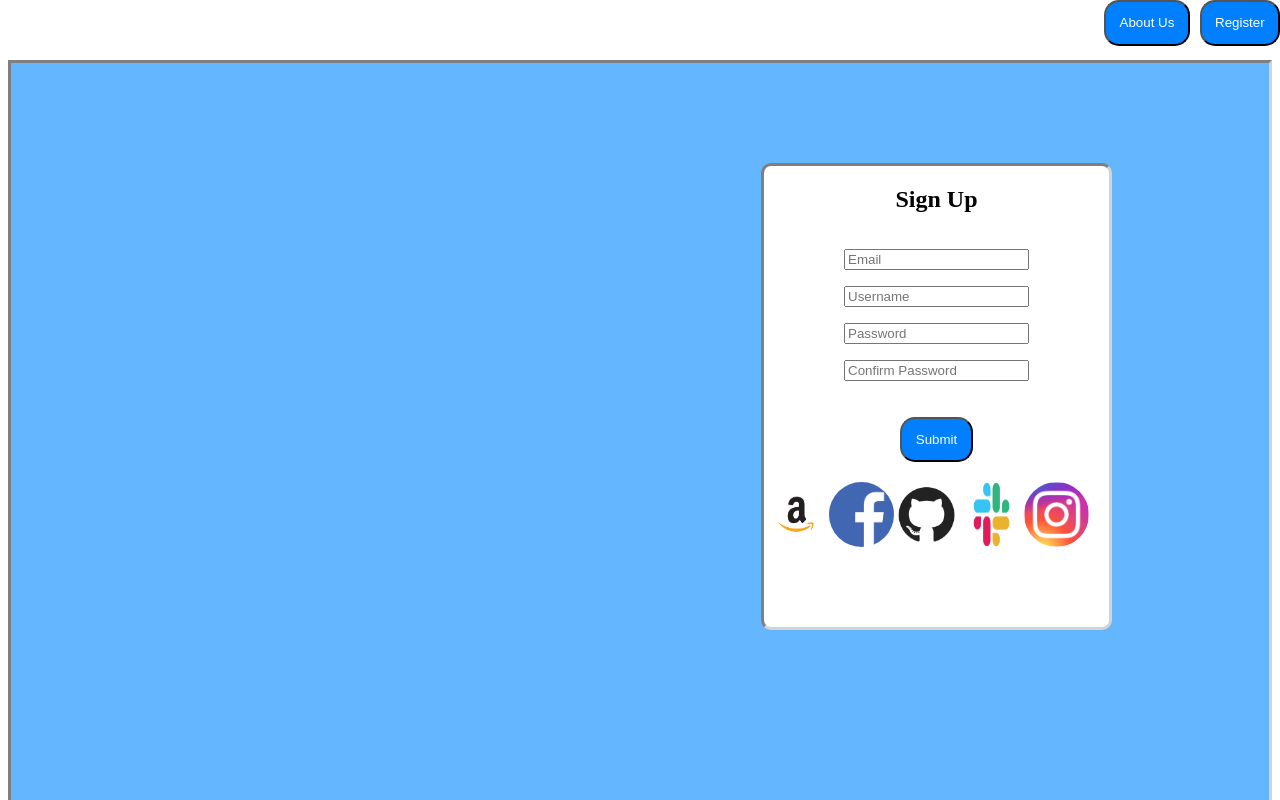
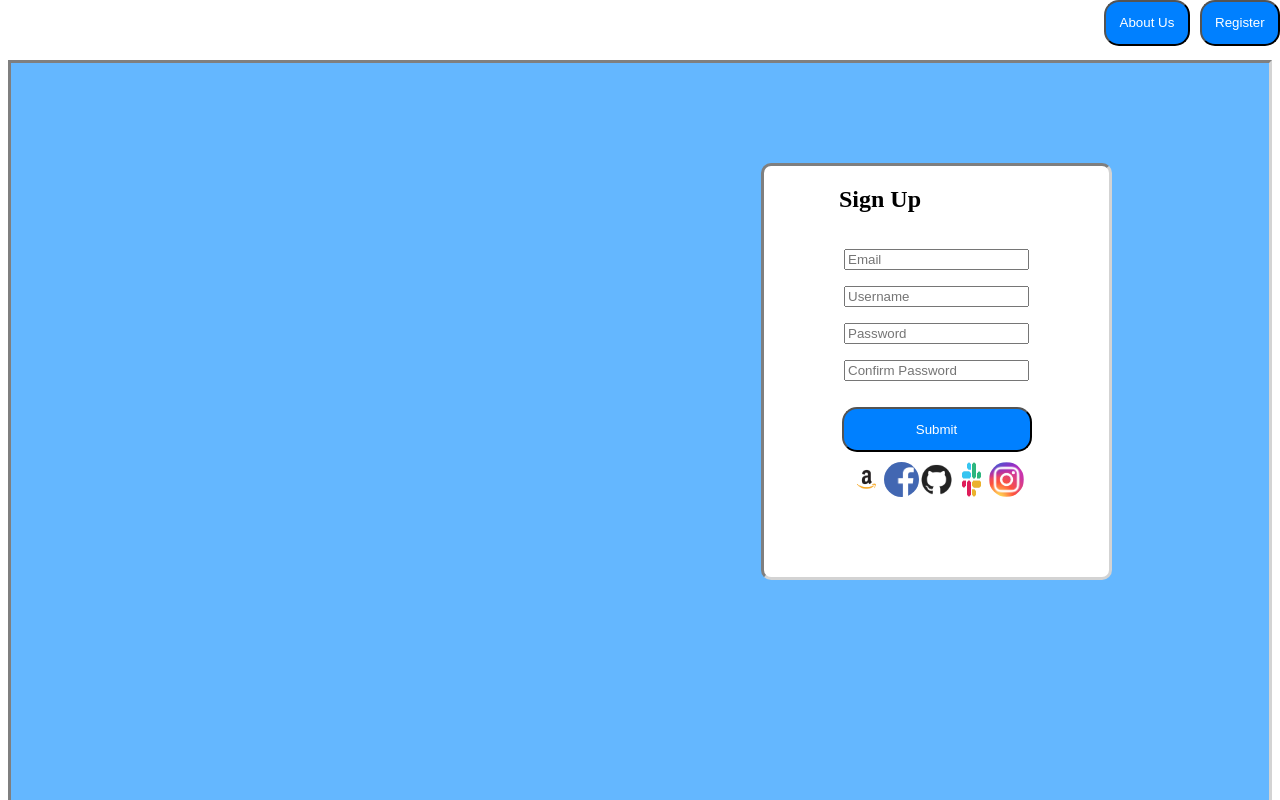
Before and after one commit to HaydenLinville/Forms, a plain HTML site: page index.html in a window 1280 px wide. Shown: the top 800 px of the page. Drawn offline with Linux system fonts and the light colour scheme.

Commit message:
submit button sized correctly, sign up moved, and img centered

```diff
--- a/index.html
+++ b/index.html
@@ -24,8 +24,11 @@
   </div>
 
   <div class="background">
-   <div class="signup">
-   <h2>Sign Up</h2>
+
+   <div class="boxwrapping">
+    <div id="signup">
+     <h2>Sign Up</h2>
+    </div>
   <form>
 
    <div class="info">
--- a/style.css
+++ b/style.css
@@ -28,7 +28,12 @@ button {
  border: 3px inset lightgray;
 }
 
-.signup {
+#signup {
+ text-align: left;
+ padding-left: 75px;
+}
+
+.boxwrapping {
  display: flex;
  flex-direction: column;
  background-color: white;
@@ -47,8 +52,8 @@ img {
  display: flex;
  align-items: center;
  border-radius: 50%;
- width: 65px;
- height: 65px;
+ width: 35px;
+ height: 35px;
 
 }
 
@@ -56,10 +61,12 @@ img {
  display: flex;
  flex-direction: row;
  align-items: center;
+ margin: auto;
 }
 
 #individual {
  background-color: rgba(0,128,255,255);
  color: white;
- margin: 20px;
+ margin: 10px;
+ width: 190px;
 }
```
